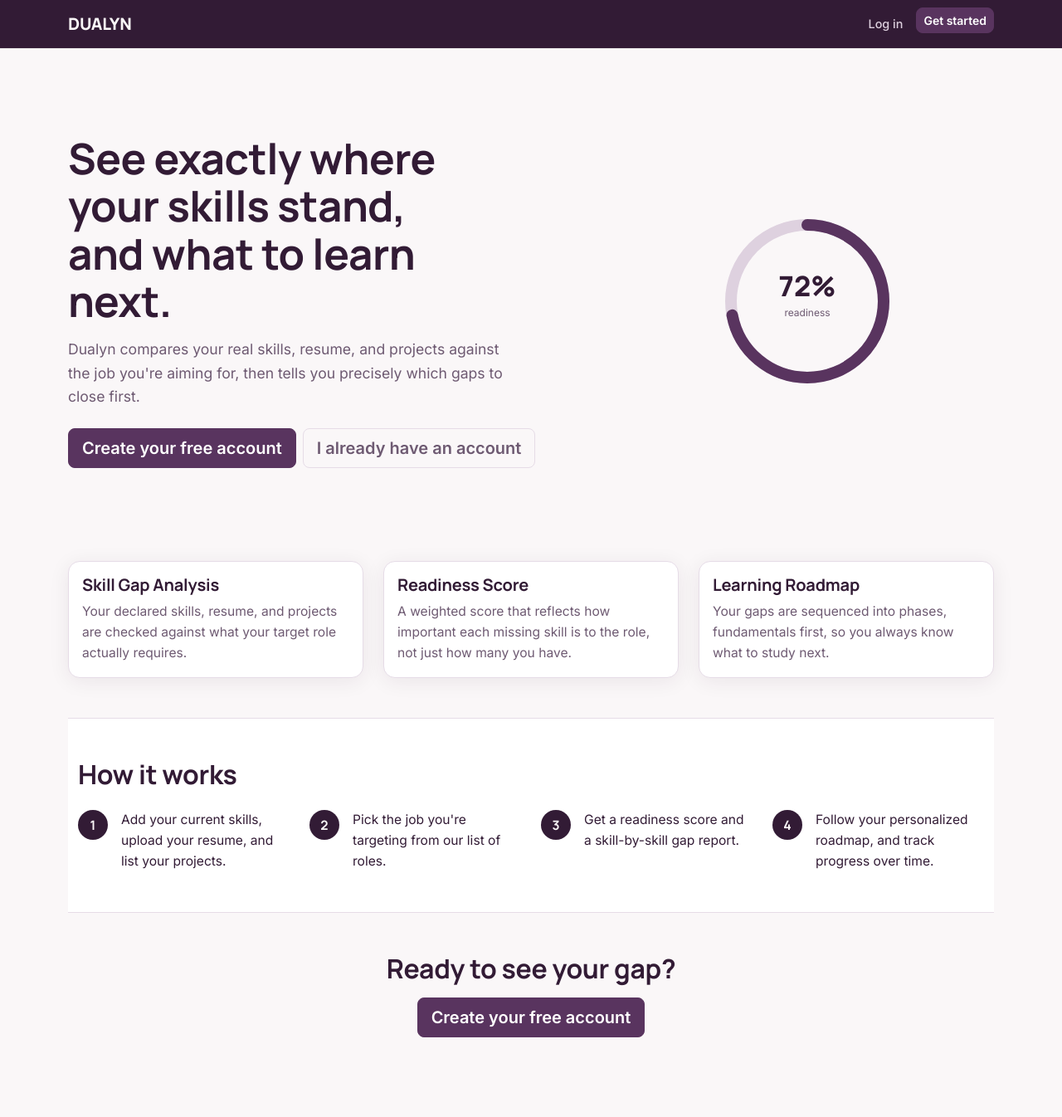
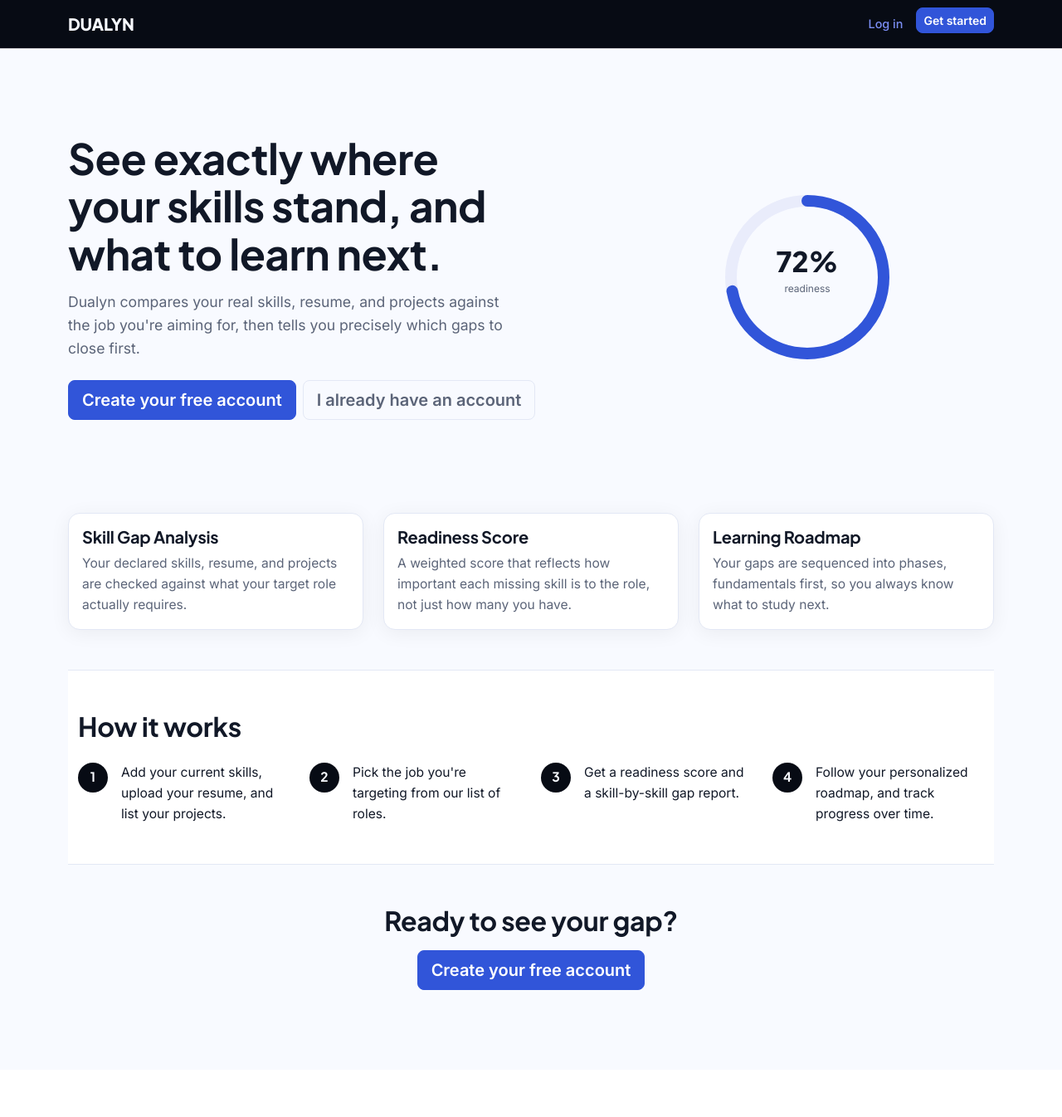
Before and after one commit to SathvikaVS/DUALYN, a Django app: page / in a window 1280 px wide. Shown: the whole page at 83% size. After the commit the page ends 1193 px from the top, so only its background shows below. Run offline with Django 5.2, Linux system fonts and the light colour scheme.

Commit message:
Switch design system to Midnight Blue / Cobalt palette with Plus Jakarta Sans

```diff
--- a/static/css/dualyn.css
+++ b/static/css/dualyn.css
@@ -1,30 +1,31 @@
 /* ============================================================
    DUALYN design system
-   Plum / Mauve / Warm Cream palette, Manrope + Inter type
+   Midnight Blue / Cobalt palette, Plus Jakarta Sans + Inter
    ============================================================ */
 
-@import url('https://fonts.googleapis.com/css2?family=Manrope:wght@500;600;700;800&family=Inter:wght@400;500;600&display=swap');
+@import url('https://fonts.googleapis.com/css2?family=Plus+Jakarta+Sans:wght@500;600;700;800&family=Inter:wght@400;500;600&display=swap');
 
 :root {
-  --plum-deep: #321B35;
-  --plum: #59345F;
-  --mauve: #9B718F;
-  --lavender: #DED1DF;
-  --cream: #FAF7F8;
+  --navy-deepest: #070B14;
+  --navy: #111827;
+  --cobalt: #3155D9;
+  --cobalt-light: #7C8FF5;
+  --bg: #F8FAFF;
 
-  --ink: var(--plum-deep);
-  --muted: #6E5A72;
-  --border: #E6DCE7;
+  --ink: var(--navy);
+  --muted: #5B6478;
+  --border: #E3E8F5;
   --surface: #FFFFFF;
+  --tint: #E9ECFB;
 
   --radius-sm: 8px;
   --radius-md: 14px;
   --radius-lg: 20px;
-  --shadow-soft: 0 4px 24px rgba(50, 27, 53, 0.08);
+  --shadow-soft: 0 4px 24px rgba(7, 11, 20, 0.06);
 }
 
 body {
-  background-color: var(--cream);
+  background-color: var(--bg);
   color: var(--ink);
   font-family: 'Inter', -apple-system, sans-serif;
   font-size: 0.975rem;
@@ -33,33 +34,25 @@ body {
 
 h1, h2, h3, h4, h5, h6,
 .navbar-brand {
-  font-family: 'Manrope', sans-serif;
-  color: var(--plum-deep);
+  font-family: 'Plus Jakarta Sans', sans-serif;
+  color: var(--navy);
   font-weight: 700;
   letter-spacing: -0.01em;
 }
 
-a { color: var(--plum); }
-a:hover { color: var(--plum-deep); }
+a { color: var(--cobalt); }
+a:hover { color: var(--navy-deepest); }
 
 /* ---------- Navbar ---------- */
 .navbar {
-  background-color: var(--plum-deep) !important;
-  box-shadow: 0 1px 0 rgba(0,0,0,0.08);
+  background-color: var(--navy-deepest) !important;
+  box-shadow: 0 1px 0 rgba(0,0,0,0.2);
 }
-.navbar-brand {
-  color: var(--cream) !important;
-  font-weight: 800;
-  font-size: 1.25rem;
-}
-.navbar .nav-link {
-  color: var(--lavender) !important;
-  font-weight: 500;
-  font-size: 0.9rem;
-}
-.navbar .nav-link:hover { color: var(--cream) !important; }
-.navbar .btn-link.nav-link { color: var(--lavender) !important; text-decoration: none; }
-.navbar .btn-link.nav-link:hover { color: var(--cream) !important; }
+.navbar-brand { color: var(--bg) !important; font-weight: 800; font-size: 1.25rem; }
+.navbar .nav-link { color: var(--cobalt-light) !important; font-weight: 500; font-size: 0.9rem; }
+.navbar .nav-link:hover { color: var(--bg) !important; }
+.navbar .btn-link.nav-link { color: var(--cobalt-light) !important; text-decoration: none; }
+.navbar .btn-link.nav-link:hover { color: var(--bg) !important; }
 
 /* ---------- Cards ---------- */
 .card {
@@ -68,39 +61,16 @@ a:hover { color: var(--plum-deep); }
   border-radius: var(--radius-md);
   box-shadow: var(--shadow-soft);
 }
-.card-title {
-  font-family: 'Manrope', sans-serif;
-  font-weight: 700;
-  color: var(--plum-deep);
-}
+.card-title { font-family: 'Plus Jakarta Sans', sans-serif; font-weight: 700; color: var(--navy); }
 
 /* ---------- Buttons ---------- */
 .btn { font-family: 'Inter', sans-serif; font-weight: 600; border-radius: var(--radius-sm); }
-.btn-primary {
-  background-color: var(--plum);
-  border-color: var(--plum);
-}
-.btn-primary:hover, .btn-primary:focus {
-  background-color: var(--plum-deep);
-  border-color: var(--plum-deep);
-}
-.btn-outline-primary {
-  color: var(--plum);
-  border-color: var(--plum);
-}
-.btn-outline-primary:hover {
-  background-color: var(--plum);
-  border-color: var(--plum);
-}
-.btn-outline-secondary {
-  color: var(--muted);
-  border-color: var(--border);
-}
-.btn-outline-secondary:hover {
-  background-color: var(--lavender);
-  border-color: var(--lavender);
-  color: var(--plum-deep);
-}
+.btn-primary { background-color: var(--cobalt); border-color: var(--cobalt); }
+.btn-primary:hover, .btn-primary:focus { background-color: var(--navy-deepest); border-color: var(--navy-deepest); }
+.btn-outline-primary { color: var(--cobalt); border-color: var(--cobalt); }
+.btn-outline-primary:hover { background-color: var(--cobalt); border-color: var(--cobalt); }
+.btn-outline-secondary { color: var(--muted); border-color: var(--border); }
+.btn-outline-secondary:hover { background-color: var(--tint); border-color: var(--tint); color: var(--navy); }
 
 /* ---------- Forms ---------- */
 .form-control, .form-select {
@@ -145,16 +115,16 @@ a:hover { color: var(--plum-deep); }
 .hero p.lede { font-size: 1.1rem; color: var(--muted); max-width: 48ch; }
 
 .gauge-wrap { display: flex; align-items: center; justify-content: center; }
-.gauge-score { font-family: 'Manrope', sans-serif; font-weight: 800; font-size: 2.1rem; fill: var(--plum-deep); }
+.gauge-score { font-family: 'Plus Jakarta Sans', sans-serif; font-weight: 800; font-size: 2.1rem; fill: var(--navy); }
 .gauge-label { font-family: 'Inter', sans-serif; font-size: 0.75rem; fill: var(--muted); }
 
 .step-number {
   width: 2.25rem; height: 2.25rem;
   border-radius: 50%;
-  background-color: var(--plum-deep);
-  color: var(--cream);
+  background-color: var(--navy-deepest);
+  color: var(--bg);
   display: flex; align-items: center; justify-content: center;
-  font-family: 'Manrope', sans-serif;
+  font-family: 'Plus Jakarta Sans', sans-serif;
   font-weight: 700;
   flex-shrink: 0;
 }
--- a/templates/landing.html
+++ b/templates/landing.html
@@ -14,8 +14,8 @@
         </div>
         <div class="col-lg-5 gauge-wrap mt-5 mt-lg-0">
             <svg width="220" height="220" viewBox="0 0 220 220">
-                <circle cx="110" cy="110" r="92" fill="none" stroke="#DED1DF" stroke-width="14"/>
-                <circle cx="110" cy="110" r="92" fill="none" stroke="#59345F" stroke-width="14"
+                <circle cx="110" cy="110" r="92" fill="none" stroke="#E9ECFB" stroke-width="14"/>
+                <circle cx="110" cy="110" r="92" fill="none" stroke="#3155D9" stroke-width="14"
                         stroke-linecap="round" stroke-dasharray="578" stroke-dashoffset="162"
                         transform="rotate(-90 110 110)"/>
                 <text x="110" y="104" text-anchor="middle" class="gauge-score">72%</text>
```
Also changed, not shown: other parts of static/css/dualyn.css (+16 -16 lines).
